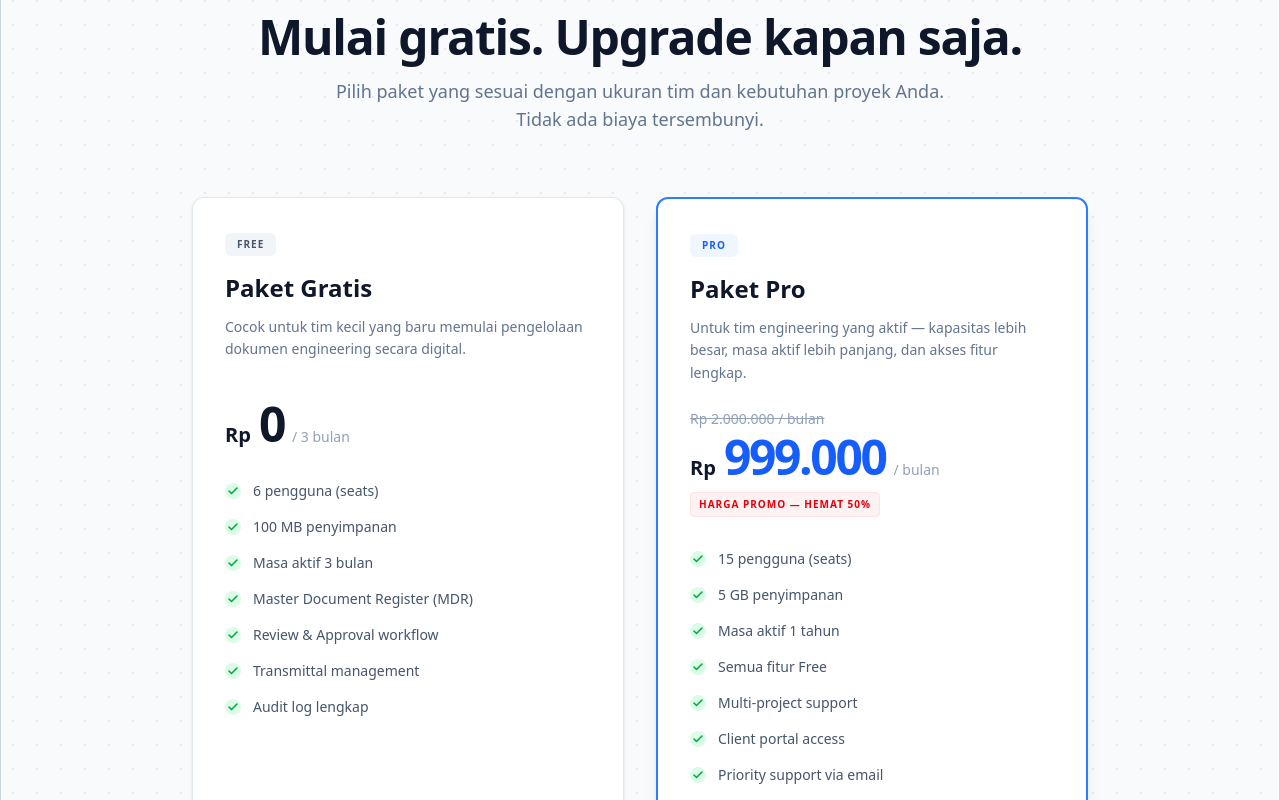
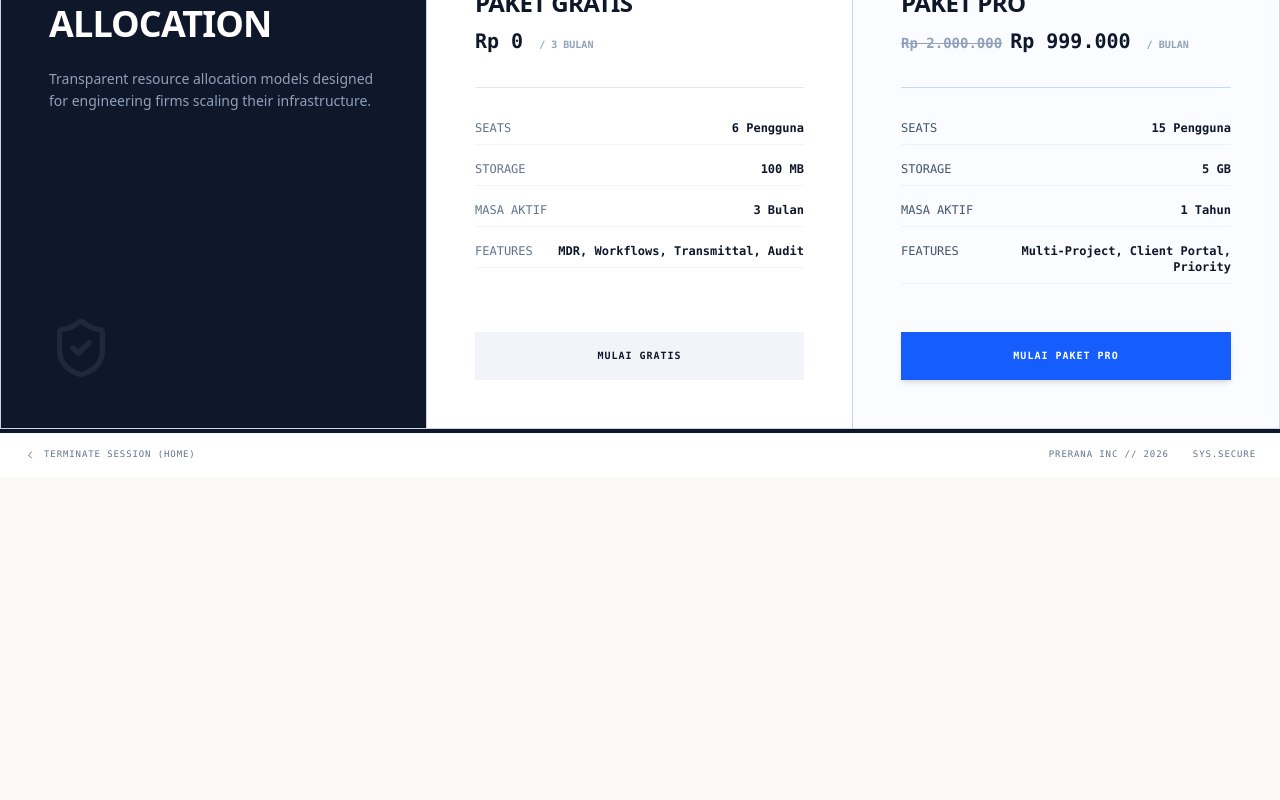
Before and after one commit to coachAKC/prerana, a Next.js app: page /products/selaras in a window 1280 px wide. Shown: the part 1000-1800 px from the top of the page. After the commit the page ends 1477 px from the top, so only its background shows below. Built offline with nearby package versions, Linux system fonts and the light colour scheme.

Commit message:
Restore Technical Specification pricing design but update with latest copy/pricing

```diff
--- a/src/app/products/selaras/selaras-content.tsx
+++ b/src/app/products/selaras/selaras-content.tsx
@@ -167,108 +167,80 @@ export function SelarasContent() {
           </div>
         </section>
 
-        {/* ── Pricing ── */}
-        <section className="bg-slate-50 py-24 px-6 border-t border-slate-200 relative">
-          <div className="absolute inset-0 opacity-[0.4]" style={{ backgroundImage: 'radial-gradient(#cbd5e1 1px, transparent 1px)', backgroundSize: '24px 24px' }} />
-          <div className="max-w-4xl mx-auto relative z-10">
-            <div className="text-center mb-16">
-              <h2 className="text-4xl md:text-5xl font-bold text-slate-900 mb-4 tracking-tight">Mulai gratis. Upgrade kapan saja.</h2>
-              <p className="text-lg text-slate-500">Pilih paket yang sesuai dengan ukuran tim dan kebutuhan proyek Anda.<br/>Tidak ada biaya tersembunyi.</p>
+        {/* ── Pricing: Technical Specification Sheet ── */}
+        <section className="grid grid-cols-1 lg:grid-cols-12 border-b border-slate-300 bg-white">
+          <div className="lg:col-span-4 p-8 lg:p-12 border-b lg:border-b-0 lg:border-r border-slate-300 bg-slate-900 text-white flex flex-col justify-between">
+             <div>
+                <h2 className="font-mono text-[10px] font-bold uppercase tracking-widest text-slate-400 mb-4 border-b border-slate-800 pb-2">
+                  Licensing Parameters
+                </h2>
+                <h3 className="text-4xl font-bold tracking-tight uppercase mb-6">Allocation</h3>
+                <p className="text-sm text-slate-400 font-medium leading-relaxed">
+                  Transparent resource allocation models designed for engineering firms scaling their infrastructure.
+                </p>
+             </div>
+             <ShieldCheck className="w-16 h-16 text-slate-800 mt-12" />
           </div>
 
-            <div className="grid grid-cols-1 md:grid-cols-2 gap-8 mb-12">
-              {/* Paket Gratis */}
-              <div className="bg-white rounded-xl p-8 border border-slate-200 shadow-sm flex flex-col">
-                <div className="mb-6">
-                  <span className="inline-block px-3 py-1 bg-slate-100 text-slate-600 text-[10px] font-bold uppercase tracking-widest rounded-md mb-4">Free</span>
-                  <h3 className="text-2xl font-bold text-slate-900 mb-3">Paket Gratis</h3>
-                  <p className="text-sm text-slate-500 leading-relaxed min-h-[60px]">
-                    Cocok untuk tim kecil yang baru memulai pengelolaan dokumen engineering secara digital.
-                  </p>
+          <div className="lg:col-span-8 grid grid-cols-1 md:grid-cols-2">
+            {/* Free Trial Spec */}
+            <div className="p-8 lg:p-12 border-b md:border-b-0 md:border-r border-slate-300 flex flex-col">
+               <div className="font-mono text-[10px] uppercase tracking-widest text-slate-400 mb-2">Evaluation Phase</div>
+               <h4 className="text-2xl font-bold text-slate-900 uppercase tracking-tight mb-2">Paket Gratis</h4>
+               <div className="font-mono text-xl font-bold text-slate-900 mb-8 border-b border-slate-200 pb-8">
+                 Rp 0 <span className="text-[10px] text-slate-400 tracking-normal uppercase ml-1">/ 3 Bulan</span>
                </div>
 
-                <div className="mb-8">
-                  <div className="flex items-baseline gap-2">
-                    <span className="text-xl font-bold text-slate-900">Rp</span>
-                    <span className="text-5xl font-bold text-slate-900 tracking-tighter">0</span>
-                    <span className="text-sm text-slate-400">/ 3 bulan</span>
-                  </div>
-                </div>
-
-                <div className="space-y-4 mb-8 flex-grow">
+               <div className="space-y-4 mb-12 flex-grow">
                   {[
-                    '6 pengguna (seats)',
-                    '100 MB penyimpanan',
-                    'Masa aktif 3 bulan',
-                    'Master Document Register (MDR)',
-                    'Review & Approval workflow',
-                    'Transmittal management',
-                    'Audit log lengkap'
-                  ].map((feature) => (
-                    <div key={feature} className="flex items-start gap-3">
-                      <div className="mt-0.5 rounded-full bg-green-100 p-0.5 flex-shrink-0">
-                        <Check className="w-3 h-3 text-green-600" strokeWidth={3} />
-                      </div>
-                      <span className="text-sm text-slate-600">{feature}</span>
+                    ['Seats', '6 Pengguna'],
+                    ['Storage', '100 MB'],
+                    ['Masa Aktif', '3 Bulan'],
+                    ['Features', 'MDR, Workflows, Transmittal, Audit']
+                  ].map(([label, val]) => (
+                    <div key={label} className="flex justify-between text-xs font-mono border-b border-slate-100 pb-2">
+                      <span className="text-slate-500 uppercase">{label}</span>
+                      <span className="text-slate-900 font-bold text-right">{val}</span>
                     </div>
                   ))}
                </div>
 
-                <Button asChild variant="outline" className="w-full h-12 rounded-md font-bold border-slate-300 text-slate-900 hover:bg-slate-50">
+               <Button asChild className="w-full bg-slate-100 text-slate-900 hover:bg-slate-200 rounded-none h-12 font-mono text-[10px] uppercase tracking-widest">
                   <Link href="https://selaras.prerana.id">Mulai Gratis</Link>
                </Button>
             </div>
 
-              {/* Paket Pro */}
-              <div className="bg-white rounded-xl p-8 border-2 border-blue-500 shadow-lg flex flex-col relative">
-                <div className="mb-6">
-                  <span className="inline-block px-3 py-1 bg-blue-50 text-blue-600 text-[10px] font-bold uppercase tracking-widest rounded-md mb-4">Pro</span>
-                  <h3 className="text-2xl font-bold text-slate-900 mb-3">Paket Pro</h3>
-                  <p className="text-sm text-slate-500 leading-relaxed min-h-[60px]">
-                    Untuk tim engineering yang aktif — kapasitas lebih besar, masa aktif lebih panjang, dan akses fitur lengkap.
-                  </p>
+            {/* Pro Spec */}
+            <div className="p-8 lg:p-12 bg-blue-50/30 flex flex-col relative overflow-hidden">
+               <div className="absolute top-0 right-0 bg-red-600 text-white font-mono text-[8px] uppercase tracking-widest px-2 py-1">
+                 HEMAT 50%
                </div>
 
-                <div className="mb-8">
-                  <div className="text-sm text-slate-400 line-through mb-1">Rp 2.000.000 / bulan</div>
-                  <div className="flex items-baseline gap-2 mb-2">
-                    <span className="text-xl font-bold text-slate-900">Rp</span>
-                    <span className="text-5xl font-bold text-blue-600 tracking-tighter">999.000</span>
-                    <span className="text-sm text-slate-400">/ bulan</span>
-                  </div>
-                  <span className="inline-block px-2 py-1 bg-red-50 text-red-600 text-[10px] font-bold uppercase tracking-widest rounded border border-red-100">
-                    Harga Promo — Hemat 50%
-                  </span>
+               <div className="font-mono text-[10px] uppercase tracking-widest text-blue-600 mb-2">Production Phase</div>
+               <h4 className="text-2xl font-bold text-slate-900 uppercase tracking-tight mb-2">Paket Pro</h4>
+               <div className="font-mono text-xl font-bold text-slate-900 mb-8 border-b border-blue-200 pb-8">
+                 <span className="text-sm line-through text-slate-400 mr-2">Rp 2.000.000</span>
+                 Rp 999.000 <span className="text-[10px] text-slate-400 tracking-normal uppercase ml-1">/ Bulan</span>
                </div>
 
-                <div className="space-y-4 mb-8 flex-grow">
+               <div className="space-y-4 mb-12 flex-grow">
                   {[
-                    '15 pengguna (seats)',
-                    '5 GB penyimpanan',
-                    'Masa aktif 1 tahun',
-                    'Semua fitur Free',
-                    'Multi-project support',
-                    'Client portal access',
-                    'Priority support via email'
-                  ].map((feature) => (
-                    <div key={feature} className="flex items-start gap-3">
-                      <div className="mt-0.5 rounded-full bg-green-100 p-0.5 flex-shrink-0">
-                        <Check className="w-3 h-3 text-green-600" strokeWidth={3} />
-                      </div>
-                      <span className="text-sm text-slate-600">{feature}</span>
+                    ['Seats', '15 Pengguna'],
+                    ['Storage', '5 GB'],
+                    ['Masa Aktif', '1 Tahun'],
+                    ['Features', 'Multi-Project, Client Portal, Priority']
+                  ].map(([label, val]) => (
+                    <div key={label} className="flex justify-between text-xs font-mono border-b border-blue-100/50 pb-2">
+                      <span className="text-slate-600 uppercase">{label}</span>
+                      <span className="text-slate-900 font-bold text-right">{val}</span>
                     </div>
                   ))}
                </div>
 
-                <Button asChild className="w-full h-12 rounded-md font-bold bg-blue-600 text-white hover:bg-blue-700">
+               <Button asChild className="w-full bg-blue-600 text-white hover:bg-blue-700 rounded-none h-12 font-mono text-[10px] uppercase tracking-widest shadow-md">
                   <Link href="https://selaras.prerana.id">Mulai Paket Pro</Link>
                </Button>
             </div>
-            </div>
-
-            <p className="text-center text-xs text-slate-400 max-w-2xl mx-auto leading-relaxed font-mono">
-              Harga belum termasuk PPN 11%. Pembayaran melalui Virtual Account, QRIS, atau e-wallet. Butuh lebih banyak seats atau storage? <a href="#" className="text-blue-600 hover:underline">Hubungi kami</a>.
-            </p>
           </div>
         </section>
 
```
Lines whose indentation alone changed are shown as unchanged.
